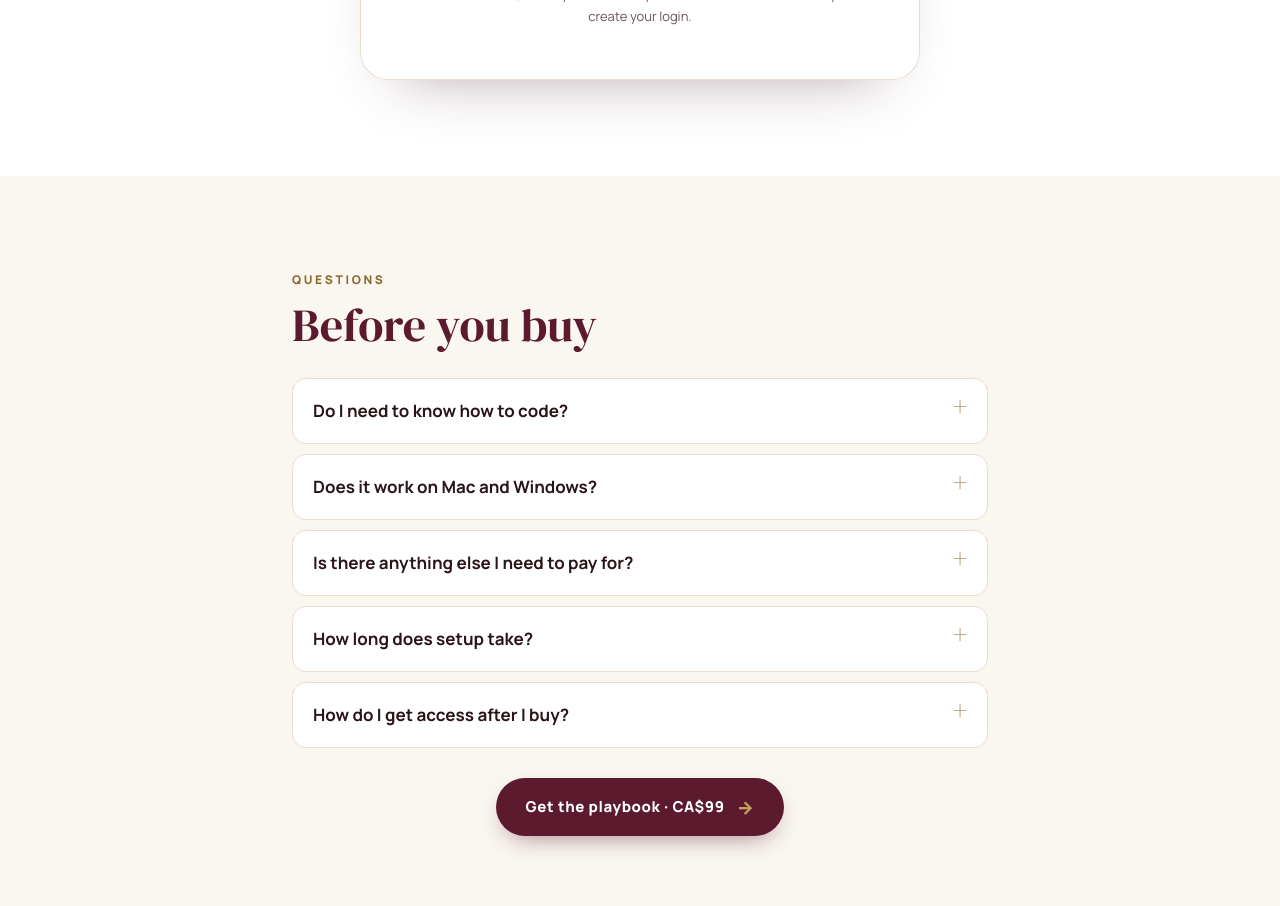
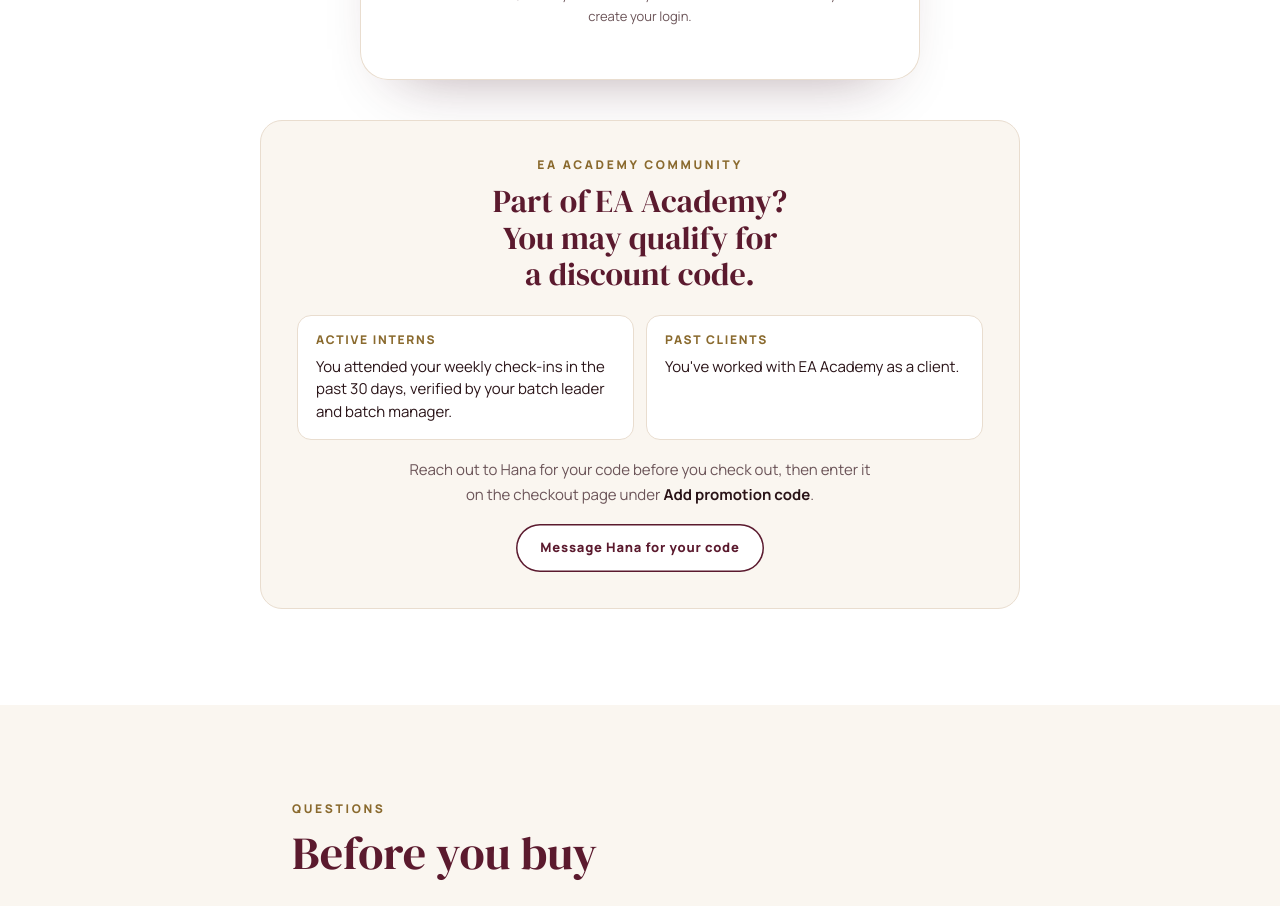
Before and after one commit to eaacademy/ai-video-editor-playbook, a Next.js app: page / in a window 1280 px wide. Shown: the part 4420-5326 px from the top of the page. Built offline with nearby package versions, Linux system fonts and the light colour scheme; no server answers.

Commit message:
Sales page: EA Academy intern and past-client discount note
Co-Authored-By: Claude Opus 5.5 <noreply@anthropic.com>
Claude-Session: https://claude.ai/code/session_01Jt8oKoMJgxBwMFvgDhjZzz

```diff
--- a/app/page.tsx
+++ b/app/page.tsx
@@ -238,6 +238,31 @@ export default async function Home() {
                 After checkout, check your email for your invitation from EA Academy to create your login.
               </p>
             </div>
+
+            <div className="sp-community">
+              <div className="eyebrow">EA Academy community</div>
+              <h3>Part of EA Academy? You may qualify for a discount code.</h3>
+              <div className="sp-community-grid">
+                <div>
+                  <h4>Active interns</h4>
+                  <p>
+                    You attended your weekly check-ins in the past 30 days, verified by your batch leader and batch
+                    manager.
+                  </p>
+                </div>
+                <div>
+                  <h4>Past clients</h4>
+                  <p>You&apos;ve worked with EA Academy as a client.</p>
+                </div>
+              </div>
+              <p className="sp-community-how">
+                Reach out to Hana for your code before you check out, then enter it on the checkout page under{" "}
+                <strong>Add promotion code</strong>.
+              </p>
+              <a className="sp-community-btn" href="https://ig.me/m/hana.marigmen" target="_blank" rel="noopener">
+                Message Hana for your code
+              </a>
+            </div>
           </div>
         </section>
 
--- a/app/sales.css
+++ b/app/sales.css
@@ -127,3 +127,23 @@
 .sp-foot { border-top: 1px solid var(--line); padding: 26px 0; font-size: 14px; color: var(--muted); }
 .sp-foot-in { display: flex; flex-wrap: wrap; justify-content: space-between; gap: 10px; }
 .sp-foot strong { color: var(--fg); }
+
+/* EA Academy community discount */
+.sp-community {
+  max-width: 760px; margin: 40px auto 0; padding: clamp(24px, 4vw, 36px);
+  background: var(--surface); border: 1px solid var(--line); border-radius: 22px; text-align: center;
+}
+.sp-community h3 { font: 400 clamp(24px, 3.4vw, 32px)/1.15 var(--display); color: var(--wine); margin: 10px auto 0; max-width: 24ch; text-wrap: balance; }
+.sp-community-grid { display: grid; grid-template-columns: 1fr 1fr; gap: 12px; margin-top: 22px; text-align: left; }
+.sp-community-grid > div { background: var(--bg); border: 1px solid var(--line); border-radius: 14px; padding: 16px 18px; }
+.sp-community h4 { margin: 0; font: 800 12px/1.3 var(--body); letter-spacing: 0.14em; text-transform: uppercase; color: var(--gold-ink); }
+.sp-community-grid p { margin: 8px 0 0; font-size: 15px; line-height: 1.5; }
+.sp-community-how { margin: 18px auto 0; max-width: 52ch; font-size: 15px; color: var(--muted); }
+.sp-community-how strong { color: var(--fg); }
+.sp-community-btn {
+  display: inline-flex; align-items: center; justify-content: center; min-height: 48px; margin-top: 16px; padding: 0 24px;
+  border-radius: 999px; text-decoration: none; font: 800 13px/1 var(--body); letter-spacing: 0.06em;
+  color: var(--wine); background: var(--bg); box-shadow: inset 0 0 0 1.5px var(--wine);
+}
+.sp-community-btn:hover { background: var(--wine); color: #fff; }
+@media (max-width: 560px) { .sp-community-grid { grid-template-columns: 1fr; } }
```
